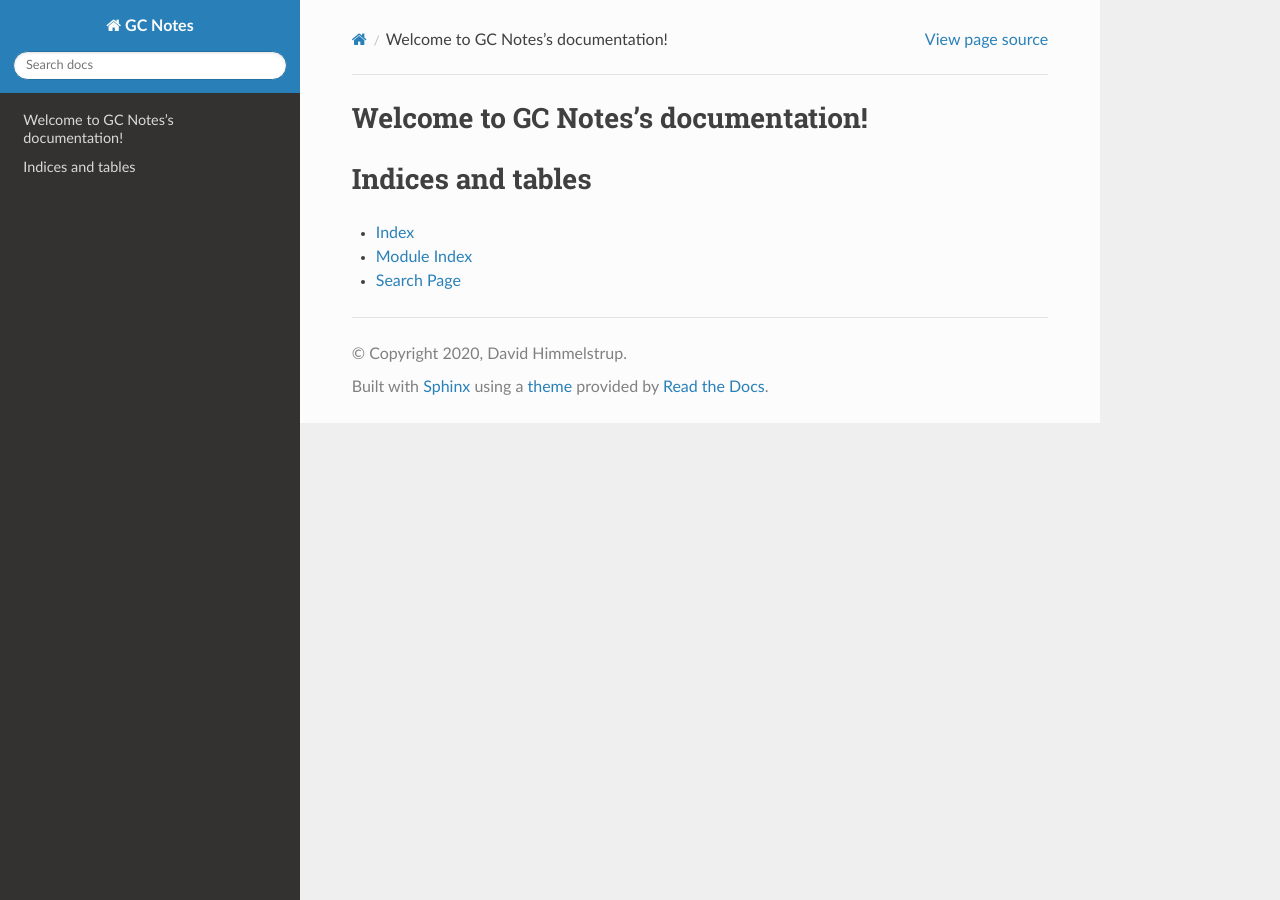
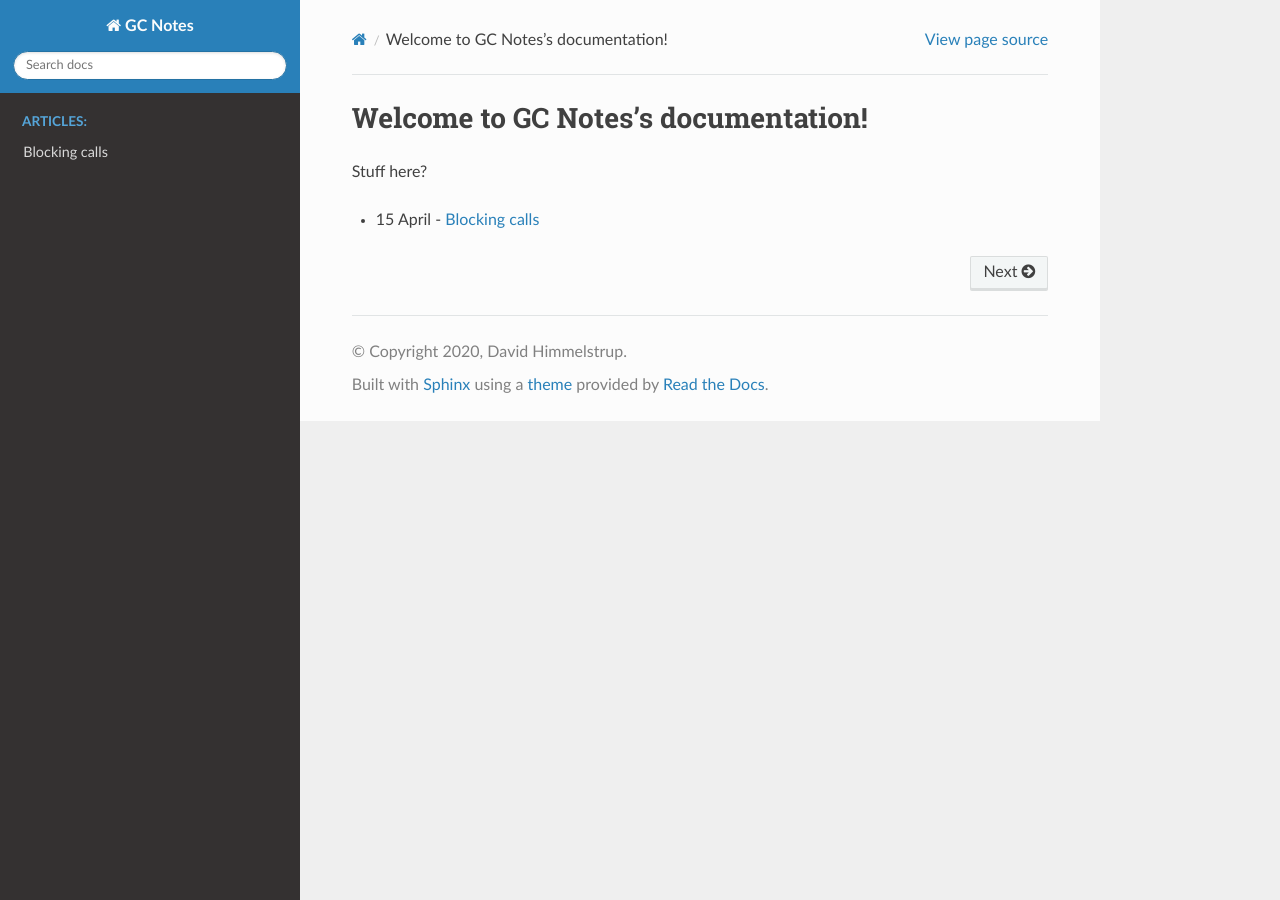
Before and after one commit to Lemmih/gc, a Sphinx documentation site: the page built from docs/index.rst, in a window 1280 px wide. Built offline with Sphinx 7.4.7 and the Read the Docs theme 2.0.0, drawn with Linux system fonts in a browser that asks for light colours.

Commit message:
Blogs with rtd?

```diff
--- a/docs/conf.py
+++ b/docs/conf.py
@@ -42,6 +42,8 @@ extensions = [
     'sphinx.ext.todo',
     'sphinx.ext.mathjax',
     'sphinx_rtd_theme',
+    'ablog',
+    'sphinx.ext.intersphinx',
 ]
 
 # Add any paths that contain templates here, relative to this directory.
--- a/docs/index.rst
+++ b/docs/index.rst
@@ -6,15 +6,14 @@
 Welcome to GC Notes's documentation!
 ====================================
 
+Stuff here?
+
+.. postlist::
+   :tags: stc
+
 .. toctree::
    :maxdepth: 2
-   :caption: Contents:
+   :hidden:
+   :caption: Articles:
 
-
-
-Indices and tables
-==================
-
-* :ref:`genindex`
-* :ref:`modindex`
-* :ref:`search`
+   blocking
--- /dev/null
+++ b/docs/requirements.txt
@@ -0,0 +1 @@
+ablog
```
Also changed, not shown: docs/blocking.rst (added, +11 -0 lines).
